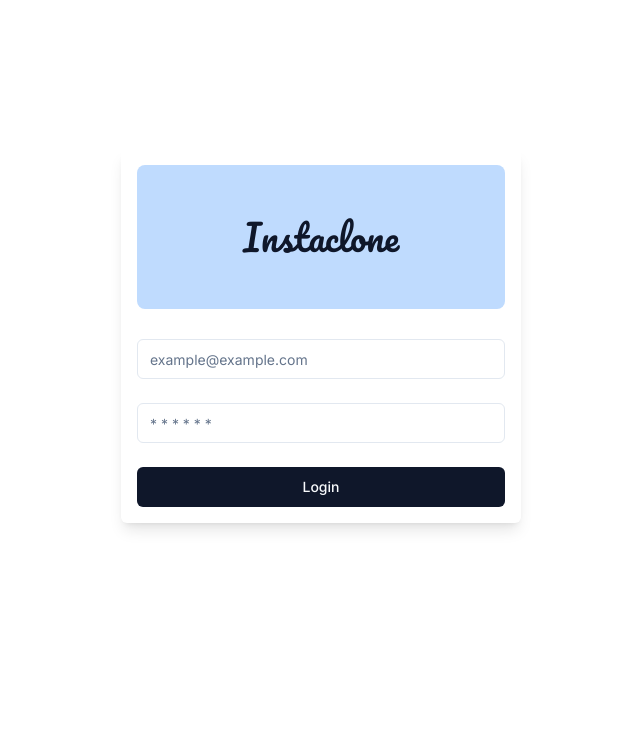
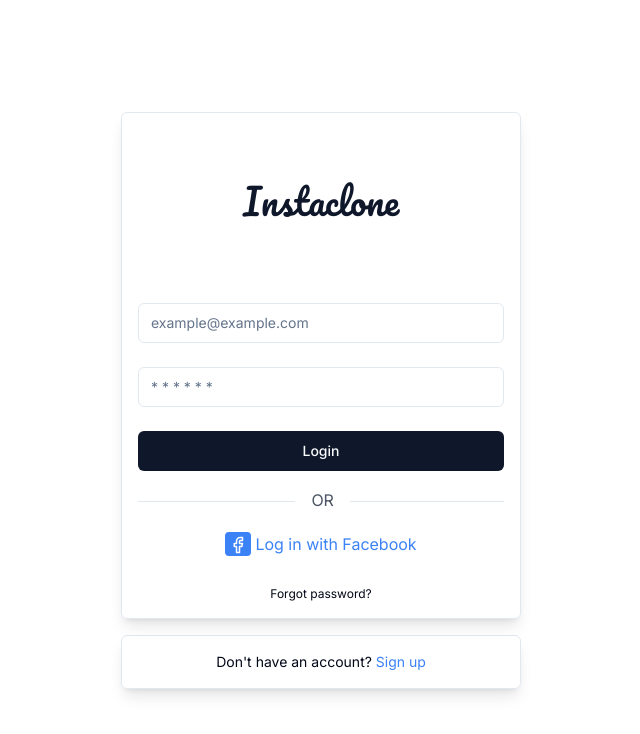
Before and after one commit to TKRchamak/pet-project, a Next.js app: page /login in a window 1280 px wide. Shown: the top 734 px of the page, without its empty margins (319-959 px from the left). Built offline with nearby package versions, Linux system fonts and the light colour scheme.

Commit message:
update login page

```diff
--- a/app/login/page.tsx
+++ b/app/login/page.tsx
@@ -1,12 +1,16 @@
+/* eslint-disable react/no-unescaped-entities */
 import React from "react";
 import LoginForm from "./login-form";
 import { pacifico } from "@/components/fonts";
+import Link from "next/link";
+import { Facebook } from "lucide-react";
 
 const Page = () => {
   return (
-    <main className="flex items-center justify-center md:h-screen">
-      <div className="relative mx-auto flex w-full max-w-[400px] flex-col space-y-2.5 p-4 md:-mt-32 gap-5 shadow-lg border-border rounded-md">
-        <div className="flex h-20 w-full rounded-lg bg-blue-200 p-3 md:h-36 justify-center items-center">
+    <main className="flex flex-col gap-4 items-center justify-center md:h-screen mt-16">
+      <div className="relative mx-auto flex w-full max-w-[400px] flex-col space-y-2.5 p-4 md:-mt-32 gap-5 shadow-lg border-border rounded-md border">
+        {/* <div className="flex h-20 w-full rounded-lg bg-blue-200 p-3 md:h-36 justify-center items-center"> */}
+        <div className="flex h-20 w-full rounded-lg p-3 md:h-36 justify-center items-center">
           <h1
             className={`${pacifico.className} text-primary text-4xl font-bold`}
           >
@@ -14,6 +18,33 @@ const Page = () => {
           </h1>
         </div>
         <LoginForm />
+
+        <div className="relative">
+          <hr />
+          <p className="absolute top-[-13px] left-[43%] bg-white px-4 text-gray-600">
+            OR
+          </p>
+        </div>
+
+        <div className="flex justify-center align-center">
+          <div className="rounded bg-blue-500 pt-1 px-1 me-1 text-white">
+            <Facebook size={18} />
+          </div>
+          <Link rel="stylesheet" className="text-blue-500" href="">
+            Log in with Facebook
+          </Link>
+        </div>
+
+        <p className="text-xs text-center">Forgot password?</p>
+      </div>
+
+      <div className="mx-auto flex w-full max-w-[400px] flex-col space-y-2.5 p-4 gap-5 shadow-lg border-border rounded-md border">
+        <p className="text-sm text-center">
+          Don't have an account?{" "}
+          <Link className="text-blue-500" href={""}>
+            Sign up
+          </Link>
+        </p>
       </div>
     </main>
   );
```
Also changed, not shown: 1 other file (tests, documents, lock files or other folders).
